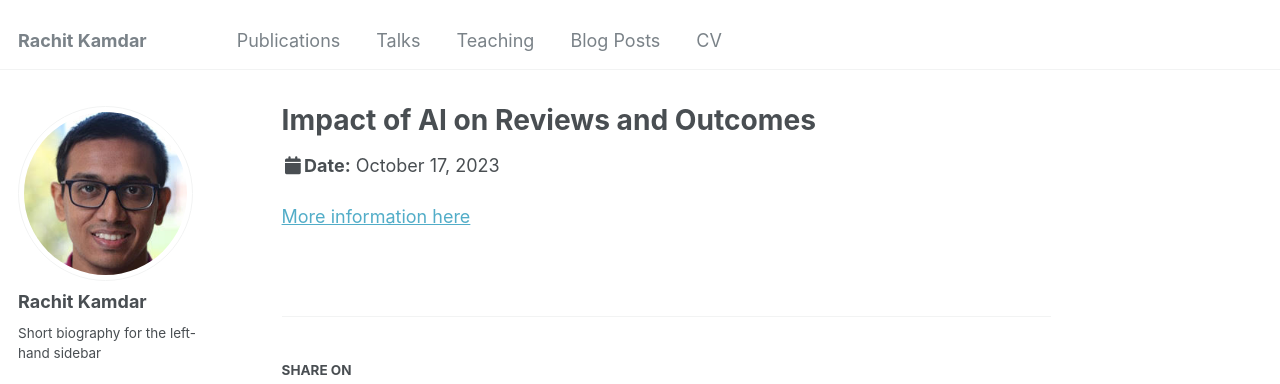
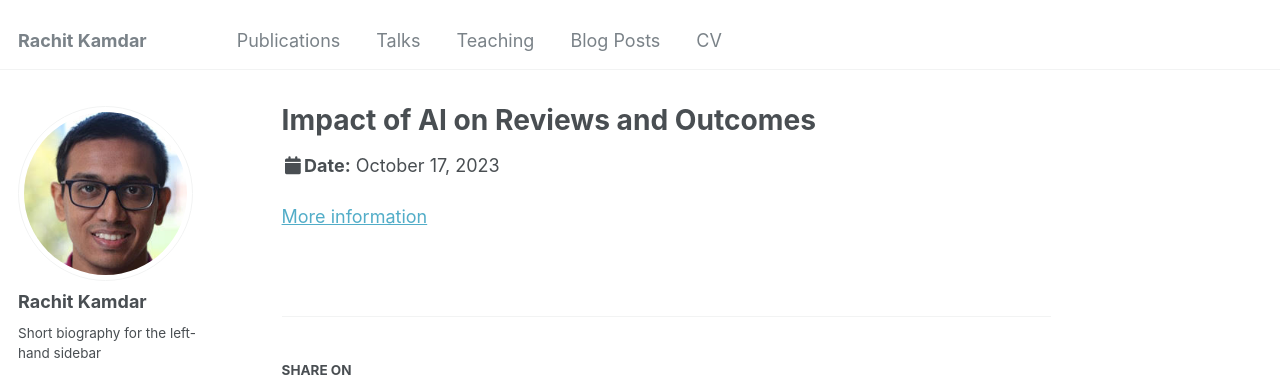
Before and after one commit to RachitKamdar/rachitkamdar.github.io, a Jekyll site: the page built from _talks/INFORMS-2023.md, in a window 1280 px wide and 935 px high. Shown: the top 384 px of the window. Built offline with Jekyll 4.4.1, drawn with Linux system fonts in a browser that asks for light colours.

Commit message:
Update INFORMS-2023.md

```diff
--- a/_talks/INFORMS-2023.md
+++ b/_talks/INFORMS-2023.md
@@ -8,4 +8,4 @@ date: 2023-10-17
 location: "Phoenix AZ, USA"
 ---
 
-[More information here](http://exampleurl.com)
+[More information](https://meetings.informs.org/wordpress/phoenix2023/agenda/)
```
